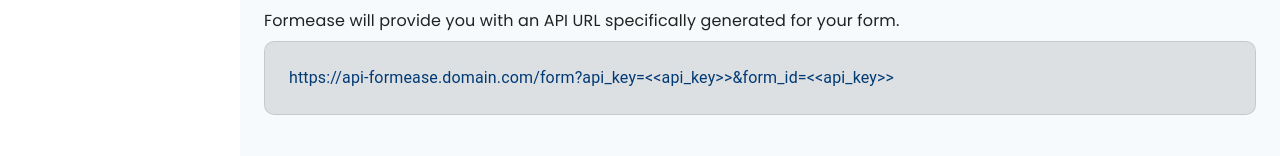
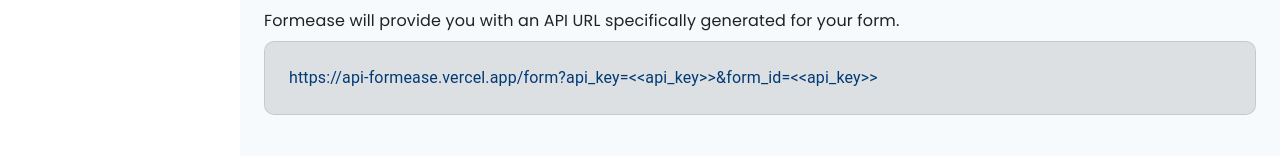
Before and after one commit to prajilk/formease-frontend, a React (Create React App) app: page /docs/setup in a window 1280 px wide. Shown: the part 484-640 px from the top of the page. Built offline with nearby package versions, Linux system fonts and the light colour scheme.

Commit message:
Added api-url

```diff
--- a/src/codeAnim/CodeAnim.jsx
+++ b/src/codeAnim/CodeAnim.jsx
@@ -20,7 +20,7 @@
     const code = `<span style='color: #3f8151'>// Use any HTTP Request Libraries like Fetch, Axios, Ajax etc.</span><br>
                 <span style='color: #dcd997'>fetch</span>
                 <span style='color: #af63cb'>(</span>
-                <span style = 'color: #b76a4a'>'https://api-formease.domain.com/form?api_key=&lt;&lt;api_key&gt;&gt;&form_id=&lt;&lt;form_id&gt;&gt;</span>
+                <span style = 'color: #b76a4a'>'https://api-formease.vercel.app/form?api_key=&lt;&lt;api_key&gt;&gt;&form_id=&lt;&lt;form_id&gt;&gt;</span>
                 <span style= 'color: #fff'>,</span>&nbsp;
                 <span style= 'color: #1985f3'>{</span><br>
                 <span style= 'color: #8bdbfe'>&emsp;method: </span>
--- a/src/pages/Dashboard/Components/MainPage/MainPageComponents/ShowForm/ShowForm.jsx
+++ b/src/pages/Dashboard/Components/MainPage/MainPageComponents/ShowForm/ShowForm.jsx
@@ -24,7 +24,7 @@
 
     const getThisFormRef = useRef(null);
 
-    const ENDPOINT_URL = `https://api-formease.domain.com/form?api_key=<<api_key>>&form_id=${formData?.form_id}`
+    const ENDPOINT_URL = `https://api-formease.vercel.app/form?api_key=<<api_key>>&form_id=${formData?.form_id}`
 
     const handleChange = (event, newValue) => {
         setValue(newValue);
--- a/src/pages/Docs/Components/MainPageComponents/Setup.jsx
+++ b/src/pages/Docs/Components/MainPageComponents/Setup.jsx
@@ -53,7 +53,7 @@
                 </Typography>
                 <Box sx={{ p: 3, bgcolor: 'rgba(0,0,0,0.1)', borderRadius: '10px', color: '#003A75', fontFamily: 'Poppins', border: '1px solid rgba(0,0,0,0.1)' }}>
                     <Typography>
-                        https://api-formease.domain.com/form?api_key=&lt;&lt;api_key&gt;&gt;&form_id=&lt;&lt;api_key&gt;&gt;
+                        https://api-formease.vercel.app/form?api_key=&lt;&lt;api_key&gt;&gt;&form_id=&lt;&lt;api_key&gt;&gt;
                     </Typography>
                 </Box>
             </Box>
```
